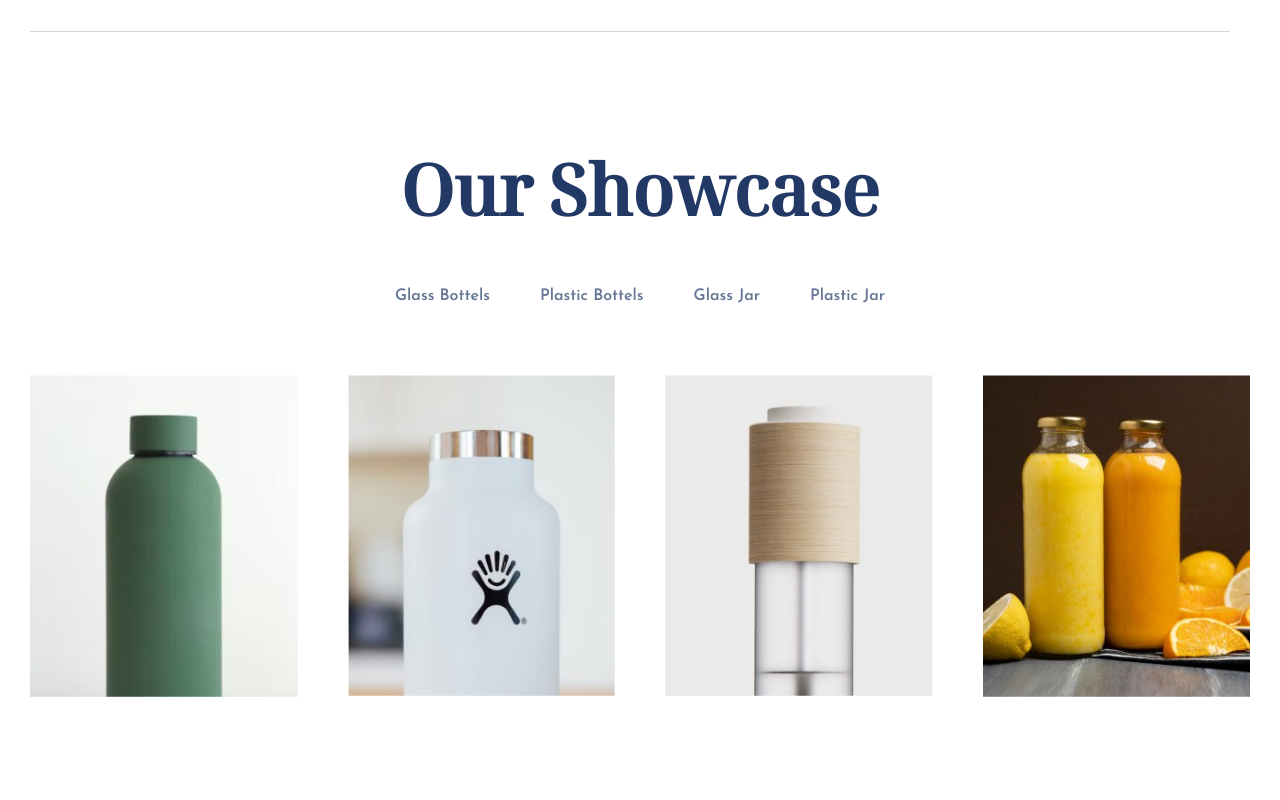
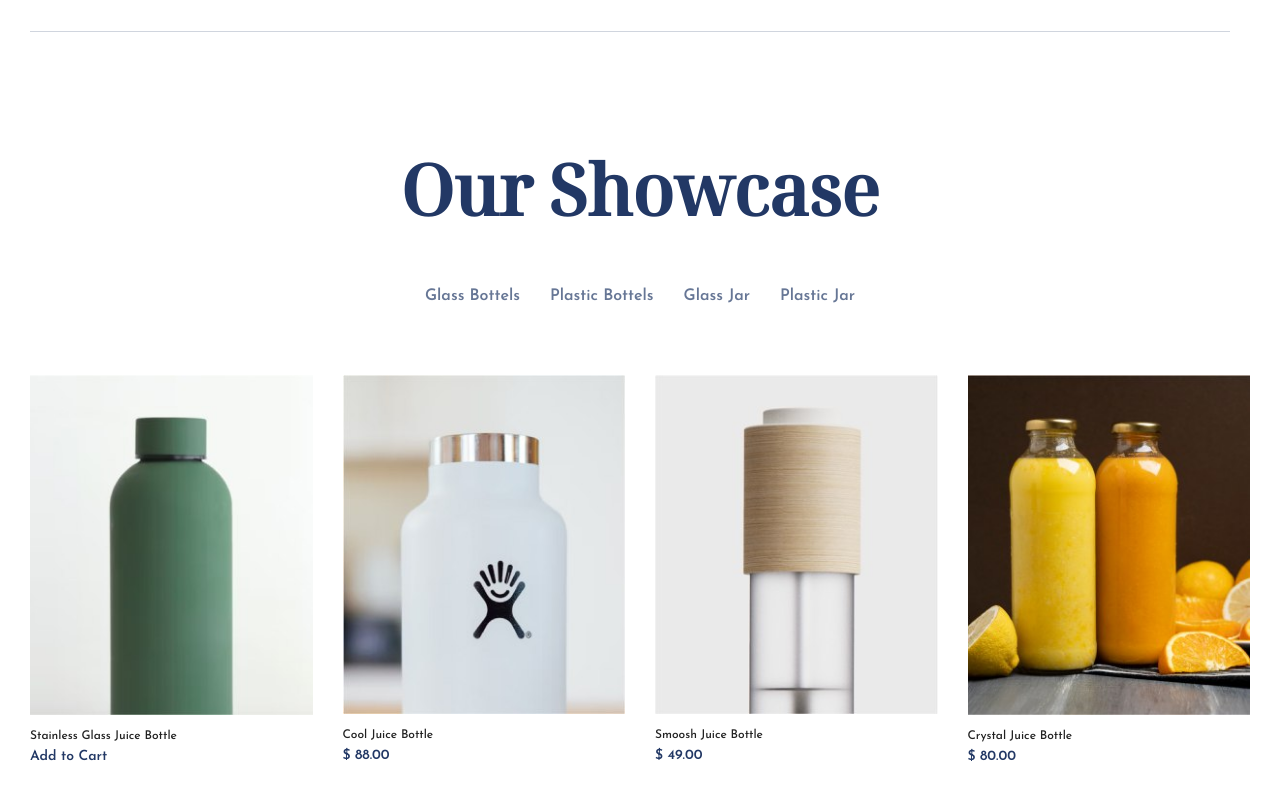
Before and after one commit to Tanya8135/buttle-which, a plain HTML site: page index.html in a window 1280 px wide. Shown: the part 1368-2168 px from the top of the page. Drawn offline with nearby package versions, Linux system fonts and the light colour scheme.

Commit message:
completed product section

```diff
--- a/index.html
+++ b/index.html
@@ -134,15 +134,39 @@
      <ul class="product-img list">
       <li class="product-item">
         <img src="./image/bottel1.jpg" alt="Glass Bottels" width="290" id="Glass Bottels">
+        <p class="product-text">
+          Stainless Glass Juice Bottle
+        </p>
+        <p class="product-price">
+          Add to Cart
+        </p>
       </li>
       <li class="product-item">
         <img src="./image/bottel2.jpg" alt="Plastic Bottels" width="290" id="Plastic Bottels">
+        <p class="product-text">
+          Cool Juice Bottle
+        </p>
+        <p class="product-price">
+          $ 88.00
+        </p>
       </li>
       <li class="product-item">
         <img src="./image/bottel3.jpg" alt="TGlass Jar" width="290" id="Glass Jar">
+        <p class="product-text">
+          Smoosh Juice Bottle
+        </p>
+        <p class="product-price">
+          $ 49.00
+        </p>
       </li>
       <li class="product-item">
         <img src="./image/bottel4.jpg" alt="Plastic Jar" width="290" id="Plastic Jar">
+        <p class="product-text">
+          Crystal Juice Bottle
+        </p>
+        <p class="product-price">
+          $ 80.00
+        </p>
       </li>
     </ul>
     </div>
--- a/sass/base/_variables.scss
+++ b/sass/base/_variables.scss
@@ -12,3 +12,4 @@ $line-header: #97A1B6;
 $line-under-nav: #223865;
 $icon-header: #223865;
 $border-grey: #D0D5DE;
+$text-color: #223865;
--- a/sass/components/_product.scss
+++ b/sass/components/_product.scss
@@ -17,7 +17,7 @@
 }
 
 .product-item {
-  margin-right: 50px;
+  margin-right: 30px;
 
   &:nth-child(4) {
     margin-right: 0;
@@ -30,6 +30,10 @@
 
   color: $filter-text;
   position: relative;
+
+  &:hover {
+    color: $text-color;
+  }
 }
 
 .product-link:hover::after {
@@ -47,3 +51,14 @@
 .product-img {
     display: flex;
 }
+
+.product-text {
+  @include font-min(12px, 1);
+  color: $product-text;
+  padding-top: 15px;
+}
+
+.product-price {
+  @include font(14px, 600, 1);
+  padding-top: 8px;
+}
```
Also changed, not shown: css/main.css, css/main.min.css, 2 other files.
